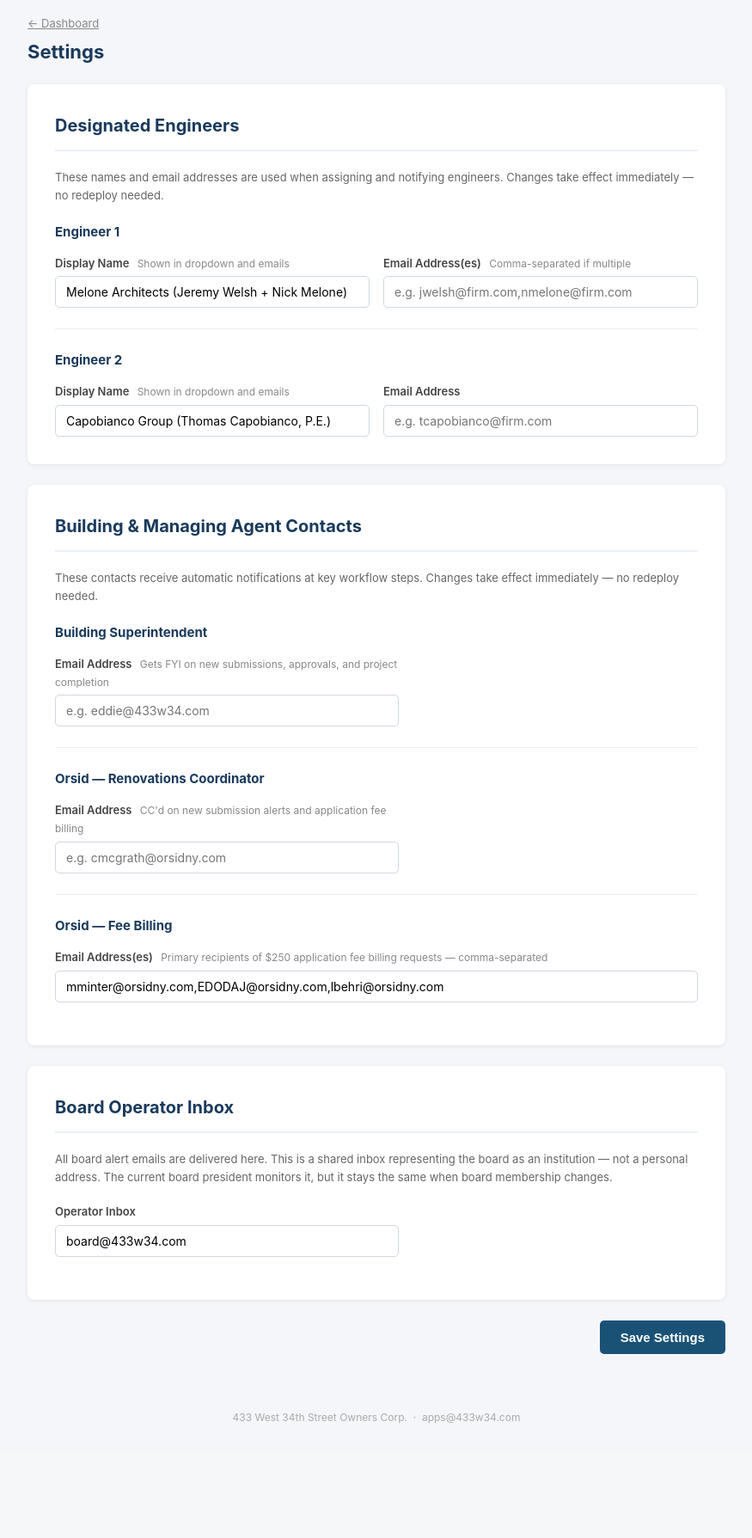
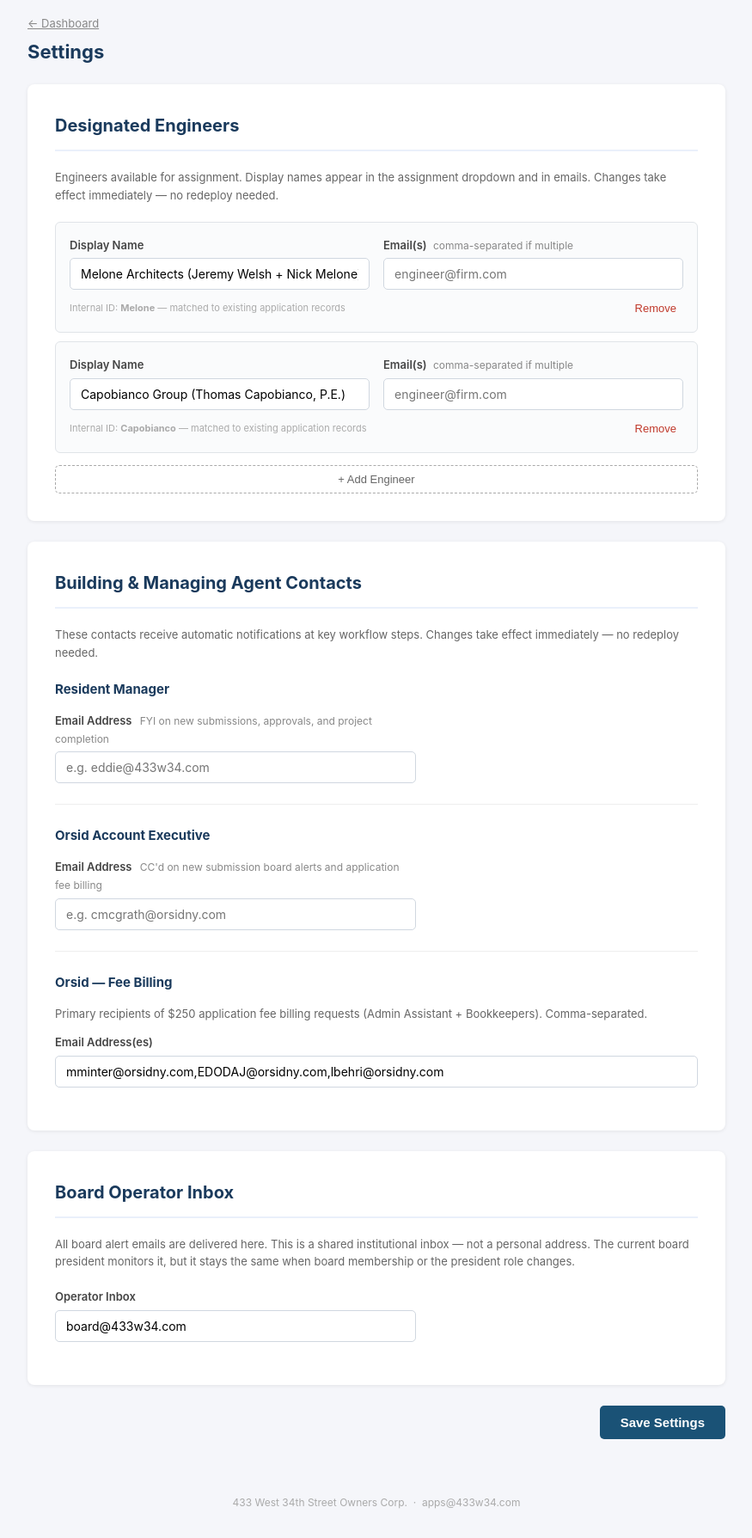
Before and after one commit to golarsgo-pixel/433-alteration-app, a Flask app: page /admin/settings in a window 1280 px wide. Shown: the part 138-1927 px from the top of the page at 86% size, without its empty margins (202-1077 px from the left). Before the commit the page ends 1794 px from the top, so only its background shows below. Run offline with Flask 3, Linux system fonts and the light colour scheme; the visitor is signed in with stand-in values (Sample User, id 1).

Commit message:
Rewrite Settings page: dynamic engineer list + correct contact labels
- Engineers section is now a JS-driven dynamic list: add/remove engineers
  from the UI, no code change needed to add a 3rd or 4th firm
- Engineer data stored as engineers_json (JSON array) in Settings sheet;
  legacy engineer_1_*/engineer_2_* keys kept as fallback during transition
- Fixed contact labels: Resident Manager, Orsid Account Executive,
  Orsid Fee Billing (notes Molly/Enriko/Livia), Board Operator Inbox
- admin_settings_save POST now saves engineers_json instead of old keys
- _parse_engineers() + _engineer_email() use engineers_json with legacy fallback

Co-Authored-By: Claude Sonnet 4.6 <noreply@anthropic.com>

```diff
--- a/app.py
+++ b/app.py
@@ -29,11 +29,30 @@ ALTERATIONS_EMAIL = os.environ["ALTERATIONS_EMAIL"]
 
 CRON_SECRET = os.environ.get("CRON_SECRET", "")
 
+def _parse_engineers(settings: dict) -> list:
+    import json as _json
+    raw = settings.get("engineers_json", "")
+    if raw:
+        try:
+            return _json.loads(raw)
+        except (ValueError, TypeError):
+            pass
+    # Fallback to legacy individual keys
+    result = []
+    for key_k, label_k, emails_k in [
+        ("engineer_1_key", "engineer_1_label", "engineer_1_emails"),
+        ("engineer_2_key", "engineer_2_label", "engineer_2_email"),
+    ]:
+        k = settings.get(key_k, "")
+        if k:
+            result.append({"key": k, "label": settings.get(label_k, k), "emails": settings.get(emails_k, "")})
+    return result
+
+
 def _engineer_email(settings: dict, engineer_key: str) -> str:
-    if engineer_key == settings.get("engineer_1_key", "Melone"):
-        return settings.get("engineer_1_emails", "").strip()
-    if engineer_key == settings.get("engineer_2_key", "Capobianco"):
-        return settings.get("engineer_2_email", "").strip()
+    for eng in _parse_engineers(settings):
+        if eng.get("key") == engineer_key:
+            return eng.get("emails", "").strip()
     return ""
 
 
@@ -312,10 +331,7 @@ def admin_application(app_id):
     from services.sheets_service import get_application_log
     activity_log = get_application_log(app_id)
     settings = get_settings()
-    engineers = [
-        {"key": settings.get("engineer_1_key", "Melone"),     "label": settings.get("engineer_1_label", "Melone Architects")},
-        {"key": settings.get("engineer_2_key", "Capobianco"), "label": settings.get("engineer_2_label", "Capobianco Group")},
-    ]
+    engineers = [{"key": e["key"], "label": e.get("label", e["key"])} for e in _parse_engineers(settings)]
     return render_template("admin/application.html", app=application, activity_log=activity_log, engineers=engineers)
 
 
@@ -704,17 +720,15 @@ def admin_show_token():
 @require_board_login
 def admin_settings():
     settings = get_settings()
-    return render_template("admin/settings.html", settings=settings)
+    engineers_list = _parse_engineers(settings)
+    return render_template("admin/settings.html", settings=settings, engineers_list=engineers_list)
 
 
 @app.route("/admin/settings", methods=["POST"])
 @require_board_login
 def admin_settings_save():
     updates = {
-        "engineer_1_label":           request.form.get("engineer_1_label", "").strip(),
-        "engineer_1_emails":          request.form.get("engineer_1_emails", "").strip(),
-        "engineer_2_label":           request.form.get("engineer_2_label", "").strip(),
-        "engineer_2_email":           request.form.get("engineer_2_email", "").strip(),
+        "engineers_json":             request.form.get("engineers_json", "").strip(),
         "admin_email":                request.form.get("admin_email", "").strip(),
         "superintendent_email":       request.form.get("superintendent_email", "").strip(),
         "orsid_coordinator_email":    request.form.get("orsid_coordinator_email", "").strip(),
--- a/templates/admin/settings.html
+++ b/templates/admin/settings.html
@@ -18,55 +18,24 @@
     {% endif %}
   {% endwith %}
 
-  <form method="POST" action="/admin/settings">
+  <form method="POST" action="/admin/settings" id="settings-form">
+    <input type="hidden" name="engineers_json" id="engineers-json-input">
 
     <!-- Designated Engineers -->
     <div class="card">
       <h2>Designated Engineers</h2>
       <p style="font-size:13px; color:#666; margin-bottom:20px;">
-        These names and email addresses are used when assigning and notifying engineers.
+        Engineers available for assignment. Display names appear in the assignment dropdown and in emails.
         Changes take effect immediately — no redeploy needed.
       </p>
 
-      <h3 style="margin-bottom:14px;">Engineer 1</h3>
-      <div class="form-row" style="margin-bottom:12px;">
-        <div class="form-group" style="margin-bottom:0;">
-          <label>Display Name
-            <span class="hint">Shown in dropdown and emails</span>
-          </label>
-          <input type="text" name="engineer_1_label"
-                 value="{{ settings.get('engineer_1_label', '') }}"
-                 placeholder="e.g. Melone Architects (Jeremy Welsh + Nick Melone)">
-        </div>
-        <div class="form-group" style="margin-bottom:0;">
-          <label>Email Address(es)
-            <span class="hint">Comma-separated if multiple</span>
-          </label>
-          <input type="text" name="engineer_1_emails"
-                 value="{{ settings.get('engineer_1_emails', '') }}"
-                 placeholder="e.g. jwelsh@firm.com,nmelone@firm.com">
-        </div>
-      </div>
+      <div id="engineers-list"></div>
 
-      <hr class="section-divider">
-
-      <h3 style="margin-bottom:14px;">Engineer 2</h3>
-      <div class="form-row" style="margin-bottom:0;">
-        <div class="form-group" style="margin-bottom:0;">
-          <label>Display Name
-            <span class="hint">Shown in dropdown and emails</span>
-          </label>
-          <input type="text" name="engineer_2_label"
-                 value="{{ settings.get('engineer_2_label', '') }}"
-                 placeholder="e.g. Capobianco Group (Thomas Capobianco, P.E.)">
-        </div>
-        <div class="form-group" style="margin-bottom:0;">
-          <label>Email Address</label>
-          <input type="text" name="engineer_2_email"
-                 value="{{ settings.get('engineer_2_email', '') }}"
-                 placeholder="e.g. tcapobianco@firm.com">
-        </div>
-      </div>
+      <button type="button" id="add-engineer-btn"
+              style="margin-top:4px; background:none; border:1px dashed #aaa; border-radius:5px;
+                     padding:8px 16px; font-size:13px; color:#666; cursor:pointer; width:100%;">
+        + Add Engineer
+      </button>
     </div>
 
     <!-- Building & Managing Agent Contacts -->
@@ -77,10 +46,10 @@
         Changes take effect immediately — no redeploy needed.
       </p>
 
-      <h3 style="margin-bottom:14px;">Building Superintendent</h3>
-      <div class="form-group" style="max-width:400px; margin-bottom:20px;">
+      <h3 style="margin-bottom:14px;">Resident Manager</h3>
+      <div class="form-group" style="max-width:420px; margin-bottom:24px;">
         <label>Email Address
-          <span class="hint">Gets FYI on new submissions, approvals, and project completion</span>
+          <span class="hint">FYI on new submissions, approvals, and project completion</span>
         </label>
         <input type="text" name="superintendent_email"
                value="{{ settings.get('superintendent_email', '') }}"
@@ -89,10 +58,10 @@
 
       <hr class="section-divider">
 
-      <h3 style="margin-bottom:14px;">Orsid — Renovations Coordinator</h3>
-      <div class="form-group" style="max-width:400px; margin-bottom:20px;">
+      <h3 style="margin-bottom:14px;">Orsid Account Executive</h3>
+      <div class="form-group" style="max-width:420px; margin-bottom:24px;">
         <label>Email Address
-          <span class="hint">CC'd on new submission alerts and application fee billing</span>
+          <span class="hint">CC'd on new submission board alerts and application fee billing</span>
         </label>
         <input type="text" name="orsid_coordinator_email"
                value="{{ settings.get('orsid_coordinator_email', '') }}"
@@ -102,10 +71,12 @@
       <hr class="section-divider">
 
       <h3 style="margin-bottom:14px;">Orsid — Fee Billing</h3>
+      <p style="font-size:13px; color:#666; margin-bottom:12px;">
+        Primary recipients of $250 application fee billing requests (Admin Assistant + Bookkeepers).
+        Comma-separated.
+      </p>
       <div class="form-group">
-        <label>Email Address(es)
-          <span class="hint">Primary recipients of $250 application fee billing requests — comma-separated</span>
-        </label>
+        <label>Email Address(es)</label>
         <input type="text" name="orsid_fee_billing_emails"
                value="{{ settings.get('orsid_fee_billing_emails', '') }}"
                placeholder="e.g. mminter@orsidny.com,EDODAJ@orsidny.com,lbehri@orsidny.com">
@@ -116,11 +87,11 @@
     <div class="card">
       <h2>Board Operator Inbox</h2>
       <p style="font-size:13px; color:#666; margin-bottom:20px;">
-        All board alert emails are delivered here. This is a shared inbox representing the board
-        as an institution — not a personal address. The current board president monitors it, but
-        it stays the same when board membership changes.
+        All board alert emails are delivered here. This is a shared institutional inbox —
+        not a personal address. The current board president monitors it, but it stays the same
+        when board membership or the president role changes.
       </p>
-      <div class="form-group" style="max-width:400px;">
+      <div class="form-group" style="max-width:420px;">
         <label>Operator Inbox</label>
         <input type="email" name="admin_email"
                value="{{ settings.get('admin_email', 'board@433w34.com') }}"
@@ -134,4 +105,105 @@
 
   </form>
 </div>
+
+{% block scripts %}
+<script>
+let engineers = {{ engineers_list | tojson }};
+
+function escAttr(str) {
+  return String(str || '').replace(/&/g,'&amp;').replace(/"/g,'&quot;').replace(/</g,'&lt;').replace(/>/g,'&gt;');
+}
+function escHtml(str) {
+  return String(str || '').replace(/&/g,'&amp;').replace(/</g,'&lt;').replace(/>/g,'&gt;');
+}
+
+function rowStyle() {
+  return 'padding:16px; border:1px solid #e0e4e8; border-radius:6px; margin-bottom:10px; background:#fafbfc;';
+}
+
+function renderEngineers() {
+  const list = document.getElementById('engineers-list');
+  if (engineers.length === 0) {
+    list.innerHTML = '<p style="font-size:13px; color:#aaa; margin-bottom:12px;">No engineers configured yet. Add one below.</p>';
+    return;
+  }
+  list.innerHTML = engineers.map((eng, idx) => `
+    <div class="engineer-row" style="${rowStyle()}">
+      <input type="hidden" class="eng-key" value="${escAttr(eng.key)}">
+      <div style="display:grid; grid-template-columns:1fr 1fr; gap:16px; margin-bottom:10px;">
+        <div>
+          <label style="display:block; font-weight:600; font-size:13px; margin-bottom:5px; color:#444;">Display Name</label>
+          <input type="text" class="eng-label"
+                 value="${escAttr(eng.label)}"
+                 placeholder="e.g. Melone Architects (Jeremy Welsh + Nick Melone)"
+                 style="width:100%; padding:9px 12px; border:1px solid #d0d7e0; border-radius:5px; font-size:14px; font-family:inherit;">
+        </div>
+        <div>
+          <label style="display:block; font-weight:600; font-size:13px; margin-bottom:5px; color:#444;">
+            Email(s) <span style="font-weight:normal; color:#888; font-size:12px; margin-left:4px;">comma-separated if multiple</span>
+          </label>
+          <input type="text" class="eng-emails"
+                 value="${escAttr(eng.emails)}"
+                 placeholder="engineer@firm.com"
+                 style="width:100%; padding:9px 12px; border:1px solid #d0d7e0; border-radius:5px; font-size:14px; font-family:inherit;">
+        </div>
+      </div>
+      <div style="display:flex; justify-content:space-between; align-items:center;">
+        <span style="font-size:11px; color:#aaa;">
+          Internal ID: <strong class="eng-key-display">${escHtml(eng.key) || '<em>auto-set on save</em>'}</strong>
+          — matched to existing application records
+        </span>
+        <button type="button" class="remove-btn"
+                style="background:none; border:none; color:#c0392b; font-size:13px; cursor:pointer; padding:4px 8px;"
+                data-idx="${idx}">
+          Remove
+        </button>
+      </div>
+    </div>
+  `).join('');
+
+  // Hide remove button if only one engineer
+  document.querySelectorAll('#engineers-list .remove-btn').forEach(btn => {
+    btn.style.display = engineers.length > 1 ? '' : 'none';
+    btn.addEventListener('click', function() {
+      engineers.splice(parseInt(this.dataset.idx), 1);
+      renderEngineers();
+    });
+  });
+
+  // Auto-generate key for rows that don't have one yet
+  document.querySelectorAll('#engineers-list .engineer-row').forEach((row, idx) => {
+    if (!engineers[idx].key) {
+      row.querySelector('.eng-label').addEventListener('input', function() {
+        const key = this.value.split(/\s+/)[0].replace(/[^a-zA-Z0-9]/g, '');
+        row.querySelector('.eng-key').value = key;
+        row.querySelector('.eng-key-display').textContent = key || '';
+      });
+    }
+  });
+}
+
+document.getElementById('add-engineer-btn').addEventListener('click', function() {
+  engineers.push({key: '', label: '', emails: ''});
+  renderEngineers();
+  // Focus the new label field
+  const rows = document.querySelectorAll('#engineers-list .engineer-row');
+  if (rows.length) rows[rows.length - 1].querySelector('.eng-label').focus();
+});
+
+document.getElementById('settings-form').addEventListener('submit', function() {
+  const result = [];
+  document.querySelectorAll('#engineers-list .engineer-row').forEach(row => {
+    const label  = row.querySelector('.eng-label').value.trim();
+    const emails = row.querySelector('.eng-emails').value.trim();
+    let   key    = row.querySelector('.eng-key').value.trim();
+    if (!key && label) key = label.split(/\s+/)[0].replace(/[^a-zA-Z0-9]/g, '');
+    if (label || emails) result.push({key, label, emails});
+  });
+  document.getElementById('engineers-json-input').value = JSON.stringify(result);
+});
+
+renderEngineers();
+</script>
 {% endblock %}
+{% endblock %}
```
Also changed, not shown: services/sheets_service.py (+6 -4 lines).
